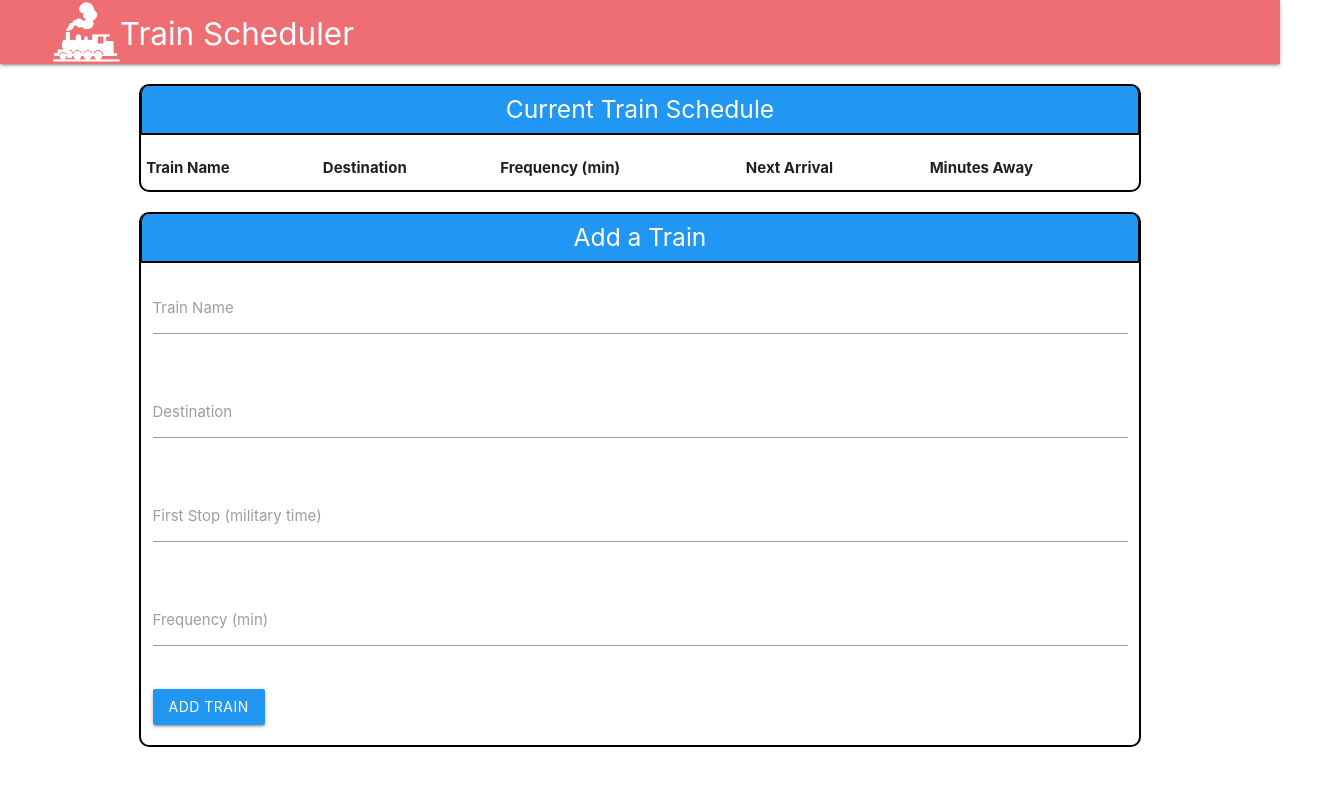
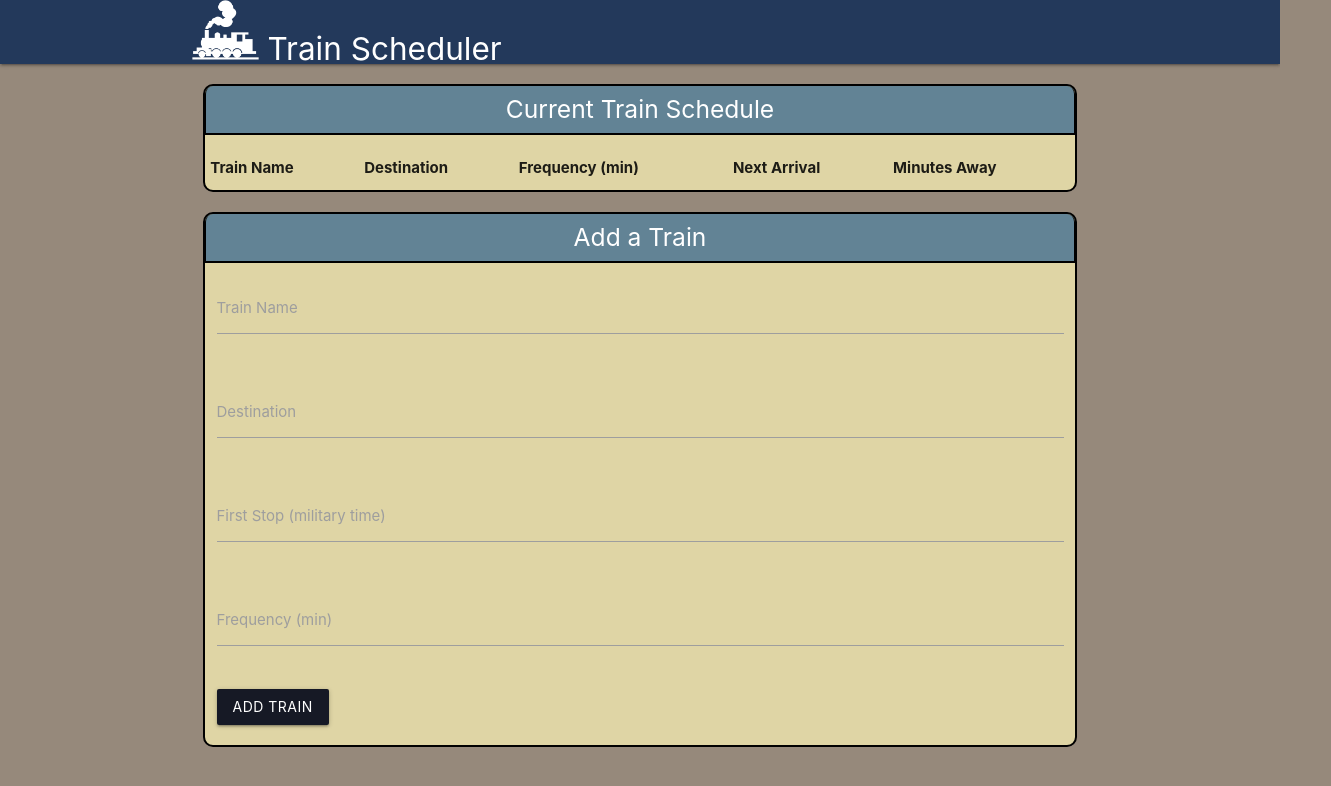
Before and after one commit to mesmerizingYeti/train-scheduler, a plain HTML site: page index.html in a window 1280 px wide. Shown: the whole page, 1331 px wide, since content can reach past the window. Drawn offline with nearby package versions, Linux system fonts and the light colour scheme; no server answers.

Commit message:
Added more styling

```diff
--- a/assets/css/style.css
+++ b/assets/css/style.css
@@ -1,13 +1,13 @@
+body {
+  background-color: #96897B;
+}
+
 nav {
   margin-bottom: 20px;
 }
 
-.bg-navy {
-  background-color: navy;
-}
-
-.c-white {
-  color: white;
+.nav-wrapper {
+  background-color: #23395B;
 }
 
 .logo {
@@ -16,6 +16,7 @@ nav {
 }
 
 .section {
+  background-color: #DFD5A5;
   border: 2px solid black;
   border-radius: 10px 10px 10px 10px;
   height: 10vh;
@@ -25,6 +26,7 @@ nav {
 }
 
 .section-title {
+  background-color: #628395;
   margin: 0;
   margin-bottom: 10px;
   padding-top: 10px;
@@ -35,15 +37,21 @@ nav {
   border-radius: 8px 8px 0 0;
 }
 
-.title-container {
-  position: relative;
-  padding: 2px;
-  left: 4%;
+.input-field input[type=text]:not(.browser-default):focus:not([readonly])+label,
+.input-field input[type=number]:not(.browser-default):focus:not([readonly])+label {
+  color: #161925;
+}
+
+.input-field input[type=text]:not(.browser-default):focus:not([readonly]),
+.input-field input[type=number]:not(.browser-default):focus:not([readonly]) {
+  border-bottom: 1px solid #161925;
+  box-shadow: 0 1px 0 0 #161925;
 }
 
 .btn {
   overflow: hidden;
 }
+
 .btn:hover:before {
   opacity:1;
 }
@@ -51,7 +59,7 @@ nav {
 .btn:before {
     content: '';
     opacity: 0;
-    background-color: rgba(0,0,0,.15);
+    background-color: rgba(255,255,255,.2);
     position: absolute;
     width: 100%;
     height: 100%;
@@ -61,12 +69,16 @@ nav {
     z-index: -1;
 }
 
+#main-container {
+  margin-top: 23vh;
+}
+
 #add-container, #schedule-container {
   padding: 0;
 }
 
-#main-container {
-  margin-top: 23vh;
+#add-btn {
+  background-color: #161925;
 }
 
 @media only screen and (max-width: 600px) {
@@ -76,11 +88,3 @@ nav {
   }
 
 }
-
-@media only screen and (min-width: 993px) {
-
-  .container {
-    width: 80%;
-  }
-
-}
--- a/assets/javascript/app.js
+++ b/assets/javascript/app.js
@@ -36,3 +36,8 @@ db.collection('trains')
         </tr>`
     })
   })
+
+document.querySelector('#add-btn').addEventListener('click', e => {
+  e.preventDefault()
+
+})
--- a/index.html
+++ b/index.html
@@ -15,9 +15,11 @@
 
   <nav>
     <div class="nav-wrapper">
-      <div class="title-container">
-        <img class="logo" src="./assets/images/locomotive.png" alt="locomotive">
-        <a href="#" id="logo-title" class="brand-logo">Train Scheduler</a>
+      <div class="container">
+        <div class="title-container brand-logo">
+          <img class="logo" src="./assets/images/locomotive.png" alt="locomotive">
+          <a href="#" id="logo-title" >Train Scheduler</a>
+        </div>
       </div>
     </div>
   </nav>
@@ -26,7 +28,7 @@
     <div class="row">
       <div class="col s12">
         <div id="schedule-container" class="col s12 section">
-          <h5 class="blue white-text center-align section-title">Current Train Schedule</h5>
+          <h5 class="white-text center-align section-title">Current Train Schedule</h5>
           <table class="striped">
             <thead>
                 <tr>
@@ -47,7 +49,7 @@
     <div class="row">
       <div class="col s12">
         <div id="add-container" class="col s12 section">
-          <h5 class="blue white-text center-align section-title">Add a Train</h5>
+          <h5 class="white-text center-align section-title">Add a Train</h5>
           <div class="col s12">
             <form>
               <div class="row">
@@ -76,7 +78,7 @@
               </div>
               <div class="row">
                 <div class="col s12">
-                  <button id="add-btn" class="btn waves-effect waves-light blue">Add Train</button>
+                  <button id="add-btn" class="btn waves-effect waves-light">Add Train</button>
                 </div>
               </div>
             </form>
```
